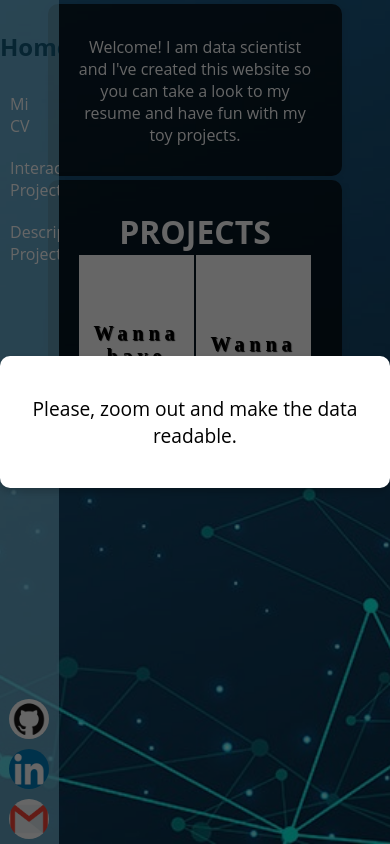
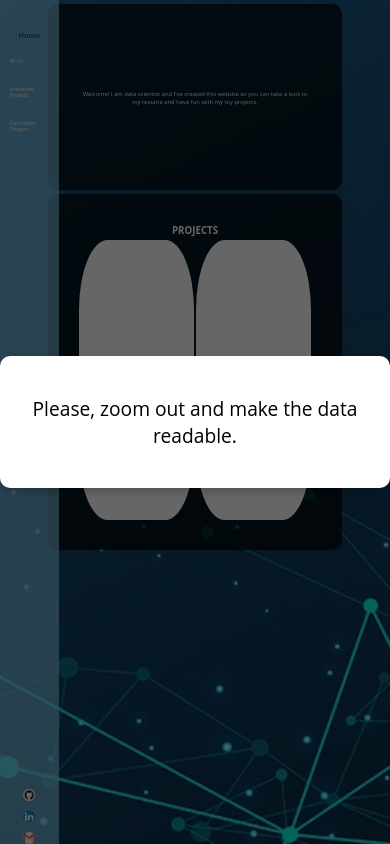
Before and after one commit to ale-camer/personal_website, a Flask app: page / in a window 390 px wide. Run offline with Flask 3, Linux system fonts and the light colour scheme; some libraries are stand-ins or nearby versions.

Commit message:
home page was made responsive

```diff
--- a/app.py
+++ b/app.py
@@ -1,5 +1,5 @@
 """
-agregar un boton para descargarse los datos en keyphrase extraction y seasonality prediction
+falta hacer responsive todas las secciones de la pagina.
 """
 
 # web programming frameworks
--- a/static/css/styles.css
+++ b/static/css/styles.css
@@ -12,6 +12,7 @@
     border-radius: 10px;
     box-shadow: 0 0 10px rgba(0, 0, 0, 0.1);
     color: white;
+    min-height: 15vh;
 }
 
 .project-title {
--- a/templates/base.html
+++ b/templates/base.html
@@ -22,7 +22,6 @@
     {% block content %}{% endblock %}
     <!-- Navigation Bar Section -->
     <nav class="navbar">
-
         <!-- Home Link -->
         <a href="{{ url_for('index') }}" class="navbar-title-link" title="Get back to Home Page">
             <h2 class="navbar-title">Home</h2>
@@ -73,16 +72,15 @@
 
         <!-- Social Media Icons -->
         <div class="navbar-footer">
-            <a class="image-footer" href="https://github.com/ale-camer/personal_website" target="_blank"
+            <a class="image-footer" id="gh-image" href="https://github.com/ale-camer/personal_website" target="_blank"
                 title="Project Code"><img src="{{ url_for('static', filename='images/gh.png') }}" alt="GitHub"></a>
-            <a class="image-footer" href="https://www.linkedin.com/in/alejandro-camerlengo-1ab3981b/" target="_blank" ,
+            <a class="image-footer" id="li-image" href="https://www.linkedin.com/in/alejandro-camerlengo-1ab3981b/" target="_blank" ,
                 title="Personal Profile"><img src="{{ url_for('static', filename='images/li.png') }}"
                     alt="LinkedIn"></a>
-            <a class="image-footer" href="mailto:alejandrocamerlengo@gmail.com" target="_blank"
+            <a class="image-footer" id="gm-image" href="mailto:alejandrocamerlengo@gmail.com" target="_blank"
                 title="Send me an email"><img src="{{ url_for('static', filename='images/email.png') }}"
                     alt="Email"></a>
         </div>
-
     </nav>
 
     <style>
@@ -106,6 +104,10 @@
             background-color: rgba(135, 206, 235, 0.7);
             overflow-y: auto;
             padding: 30px 0;
+        }
+
+        .navbar a {
+            font-size: 1.25vw;
         }
 
         .navbar-title-link {
@@ -151,6 +153,10 @@
             display: block;
         }
 
+        .navbar .dropdown-menu li a {
+            padding-left: 10%;
+        }
+
         .navbar .navbar-footer {
             position: absolute;
             bottom: 0;
@@ -162,27 +168,24 @@
 
         .navbar .navbar-footer .image-footer img {
             display: block;
-            width: 40px;
-            height: 40px;
+            width: 3vw;
+            height: 3vw;
             margin: 0 10px;
             border-radius: 50%;
         }
 
-        .navbar .navbar-footer .image-footer img:hover {
-            border: 0.05px outset hsl(202, 81%, 55%);
-            background: hsl(202, 81%, 55%);
+        @media (max-width: 1000px) {
+            .navbar .navbar-footer {
+                flex-direction: column;
+                align-items: center;
+            }
+
+            .navbar .navbar-footer .image-footer img {
+                margin: 10px 0 0 0;
+            }
         }
 
-        @media (max-width: 1100px) {
-            .navbar .navbar-footer {
-                flex-direction: column;
-            }
-        }
-        @media (max-width: 1509px) {
-            .navbar .navbar-footer .image-footer img {
-                margin: 5px 5px;
-            }
-        }
+
     </style>
     <!-- JavaScript Libraries -->
     <script src="https://code.jquery.com/jquery-3.6.0.min.js"></script>
--- a/templates/index.html
+++ b/templates/index.html
@@ -81,12 +81,17 @@
 
 <style>
     #profile-container {
-        display: block;
+        flex: 1;
+        width: 100%;
+        display: flex;
+        justify-content: center;
+        align-items: center;
+        flex-direction: column;
         text-align: center;
     }
 
     #profile-container p {
-        font-size: 100%;
+        font-size: 1.5vw;
     }
 
     .project-container {
@@ -95,22 +100,28 @@
         margin-bottom: 1%;
     }
 
+    .project-container:nth-of-type(2) {
+        height: 35vh;
+    }
+
     .project-container h1,
     .project-container h2 {
         margin: 1% 0% 0% 0%;
     }
 
     .project-container p {
-        font-size: 125%;
+        font-size: 100%;
         margin: 1% 0% 0% 0%;
     }
 
     .project-container #title {
         margin: 0% 0% 1% 0%;
+        font-size: 2.5vw;
     }
 
     .projects-type-container {
-        height: 200px;
+        height: 100%;
+        width: 100%;
         display: flex;
         justify-content: center;
         align-items: center;
@@ -127,6 +138,7 @@
         position: relative;
         transform-style: preserve-3d;
         transition: background-color 0.6s;
+        border-radius: 25%;
     }
 
     .project-type-container .project-type {
@@ -146,11 +158,8 @@
         text-shadow: 1px 1px 1px black;
         font-weight: bold;
 		text-align: center;
+        font-size: 4vw !important;
     }
-
-	.project-type p {
-		text-align: center;
-	}
 
     .back-content {
         position: absolute;
@@ -161,7 +170,7 @@
         display: flex;
         flex-direction: column;
         height: 100%;
-        width: 100%;
+        width: 80%;
         justify-content: space-evenly;
         align-items: left;
         opacity: 0;
@@ -171,7 +180,7 @@
     .back-content p {
         font-family: "Times New Roman";
         width: 100%;
-        height: 75%;
+        height: 100%;
         display: flex;
         justify-content: center;
         align-items: center;
@@ -180,6 +189,7 @@
         background-color: white;
         color: black;
         text-align: center;
+        font-size: 1.5vw !important;
     }
 
     .back-content:hover p {
@@ -196,6 +206,7 @@
     .back-content #fourth_descriptive_p:hover,
     .back-content #fifth_descriptive_p:hover {
         background-color: aquamarine;
+        font-size: 2vw !important;
     }
 
     .project-type-container:hover .back-content {
@@ -330,7 +341,7 @@
     });
 
     function checkWindowSize() {
-        const minWidth = 650;
+        const minWidth = 600;
         const minHeight = 400;
 
         const warningElement = document.getElementById("resize-warning");
```
